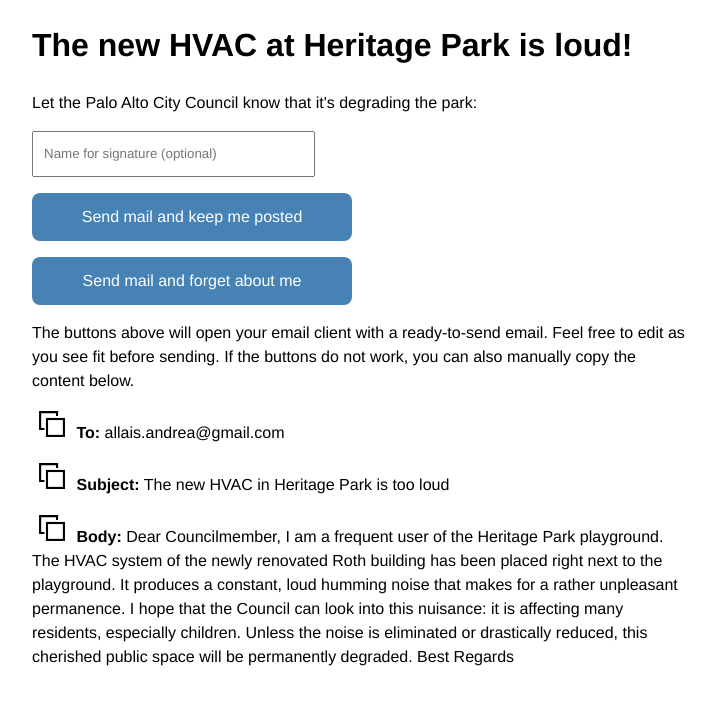
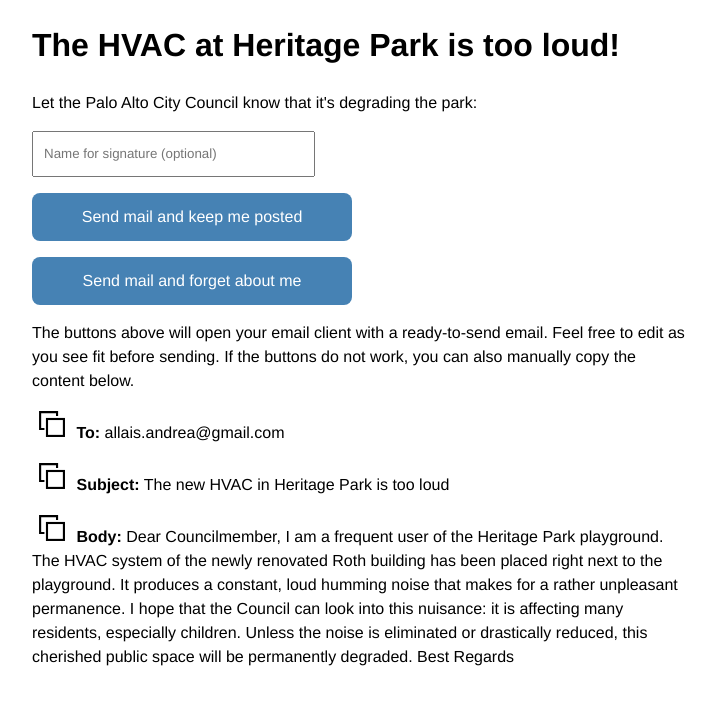
Before and after one commit to allaisandrea/allaisandrea.github.io, a Jekyll site: the page heritage_park/index.html, which Jekyll copies as it is, in a window 1280 px wide. Shown: the top 705 px of the page, without its empty margins (280-995 px from the left). Built offline with Jekyll 4.4.1, drawn with Linux system fonts in a browser that asks for light colours.

Commit message:
Fix title

```diff
--- a/heritage_park/index.html
+++ b/heritage_park/index.html
@@ -9,7 +9,7 @@
     </script>
   </head>
   <body>
-      <h1> The new HVAC at Heritage Park is loud!</h1>
+      <h1> The HVAC at Heritage Park is too loud!</h1>
       <p> Let the Palo Alto City Council know that it's degrading the park: </p>
       <input type="text" placeholder="Name for signature (optional)" class='signature'/>
       <p>
```
